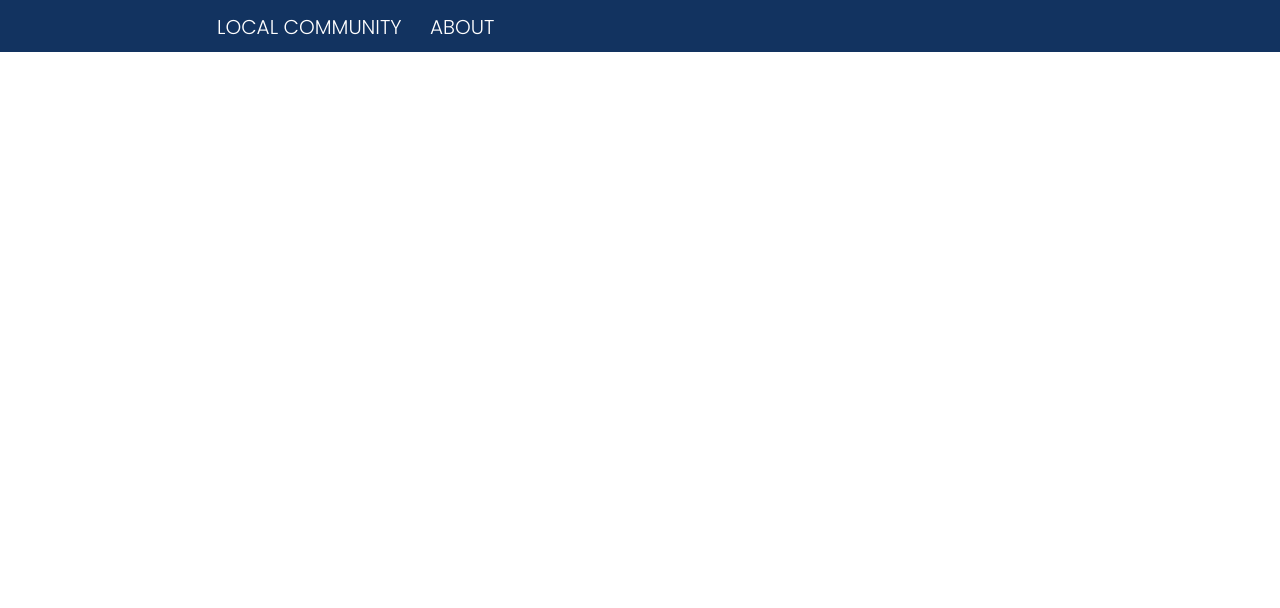
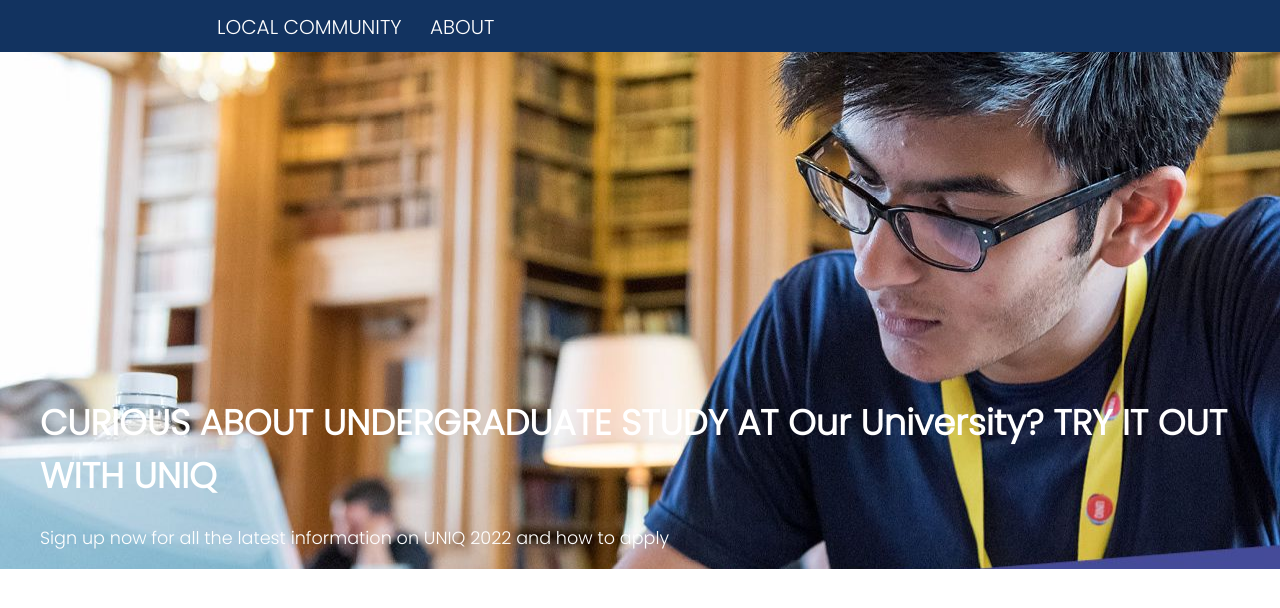
Before and after one commit to EmranEmon47/my-first-website, a plain HTML site: page index.html in a window 1280 px wide. Shown: the part 188-796 px from the top of the page. Drawn offline with Linux system fonts and the light colour scheme.

Commit message:
big display commit

```diff
--- a/index.html
+++ b/index.html
@@ -29,5 +29,11 @@
             <input type="button" value="Contuct Us">
         </div>
     </div>
+    <div class="big-display">
+        <h1>CURIOUS ABOUT UNDERGRADUATE STUDY AT Our University? TRY IT OUT WITH UNIQ</h1>
+        <p>
+            Sign up now for all the latest information on UNIQ 2022 and how to apply
+        </p>
+    </div>
 </body>
 </html>
--- a/style.css
+++ b/style.css
@@ -30,3 +30,11 @@
     padding-left: 110px;
     margin: 0;
 }
+.big-display{
+    background-image: url(images/person-as-bg.jpg);
+    display: flow-root;
+    padding-top: 25%;
+    color: white;
+    font-size: 110%;
+    padding-left: 40px;
+}
```
Also changed, not shown: images/person-as-bg.jpg (added).
